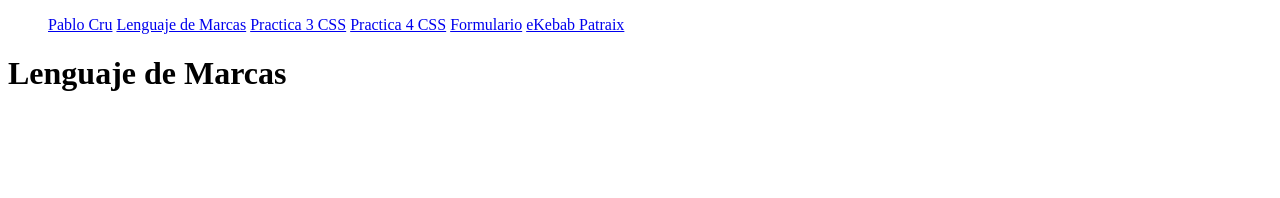
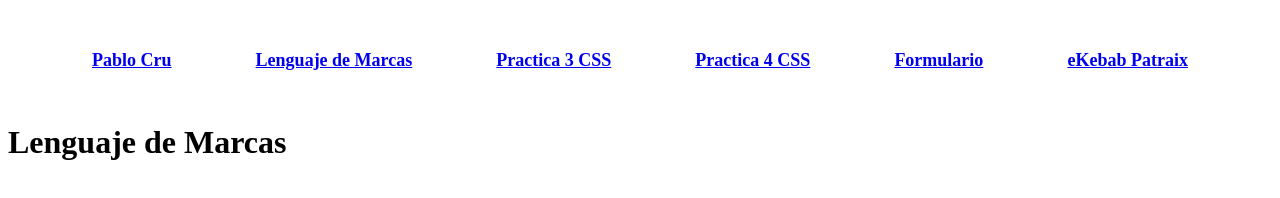
Before and after one commit to pabcrudel/lenguaje-de-marcas, a plain HTML site: page index.html in a window 1280 px wide. Drawn offline with Linux system fonts and the light colour scheme.

Commit message:
Editado el diseño base del menu de navegacion

```diff
--- a/css/main.css
+++ b/css/main.css
@@ -1,3 +1,14 @@
+nav#mainNav ul {
+    padding: 1rem;
+    display: flex;
+    flex-direction: row;
+    flex-wrap: wrap;
+    justify-content: space-evenly;
+    font-size: large;
+    font-weight: bolder;
+}
+
 nav#mainNav ul li {
-    display: inline;
+    list-style: none;
+    padding: 1rem;
 }
```
